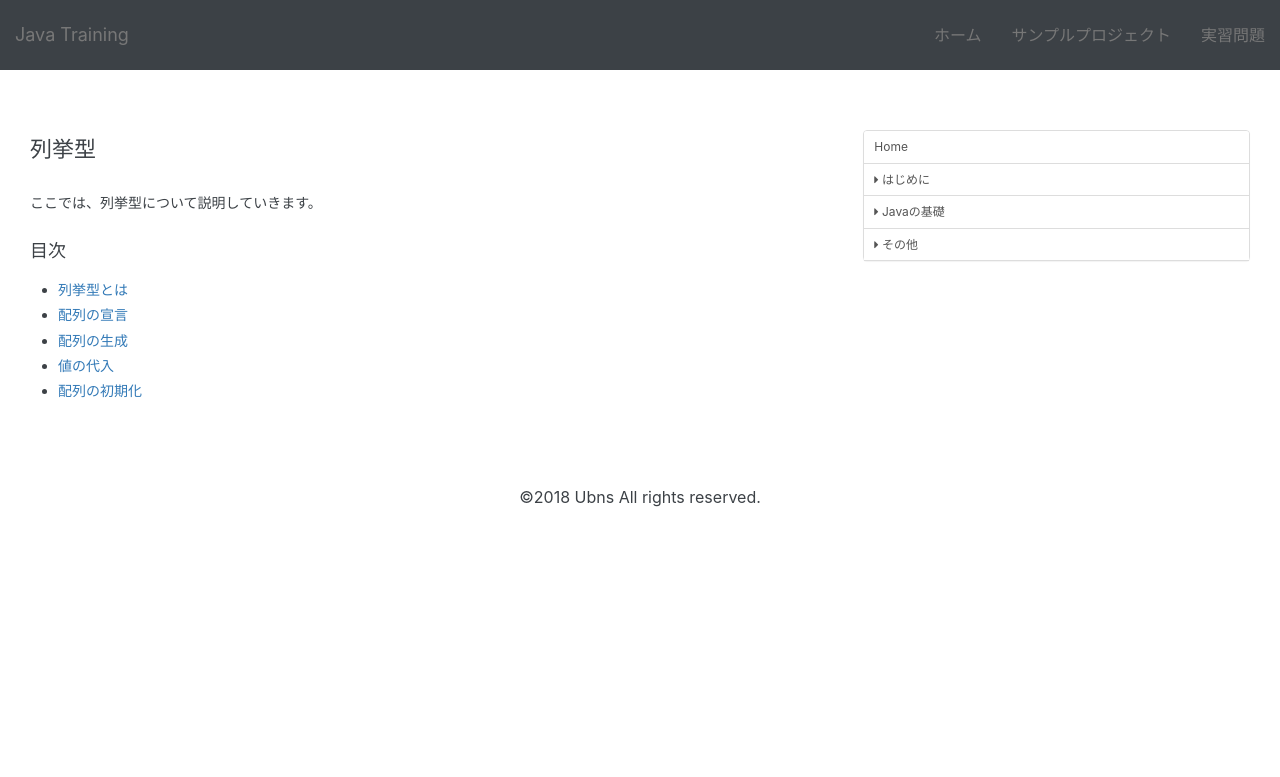
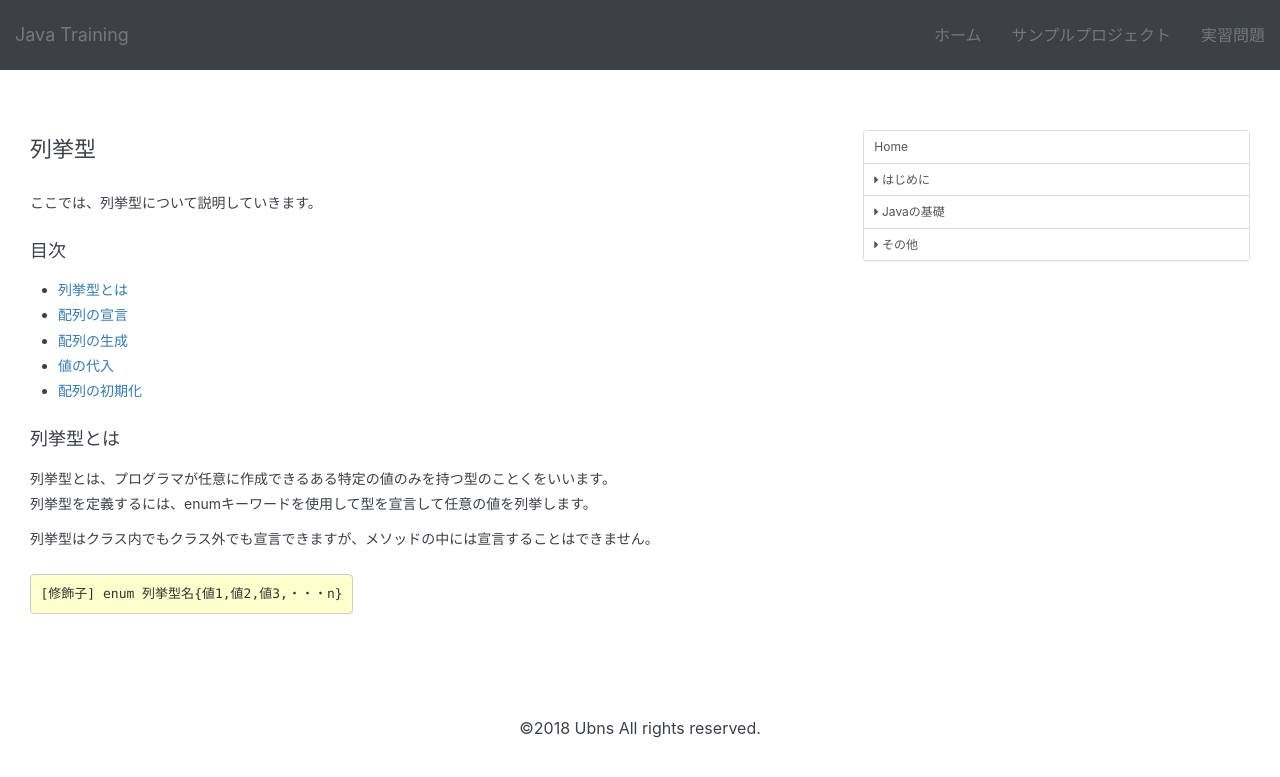
Before and after one commit to modulesjp/JavaTraining, a Jekyll site: the page built from docs/fundamentals/2.0.6.enum.md, in a window 1280 px wide. Shown: the top 777 px of the page. Built offline with Jekyll 4.4.1, drawn with Linux system fonts in a browser that asks for light colours; nearby versions of some CDN libraries; our own code applies the rules of GitHub Pages for plain Markdown files.

Commit message:
2018.04.03

````diff
--- a/docs/fundamentals/2.0.6.enum.md
+++ b/docs/fundamentals/2.0.6.enum.md
@@ -8,4 +8,12 @@
 * [値の代入](#sec4)
 * [配列の初期化](#sec5)
 
-### <a name="sec1"></a>
+### <a name="sec1"></a>列挙型とは
+列挙型とは、プログラマが任意に作成できるある特定の値のみを持つ型のことくをいいます。
+列挙型を定義するには、enumキーワードを使用して型を宣言して任意の値を列挙します。
+
+列挙型はクラス内でもクラス外でも宣言できますが、メソッドの中には宣言することはできません。
+
+```sh
+[修飾子] enum 列挙型名{値1,値2,値3,・・・n}
+```
````
